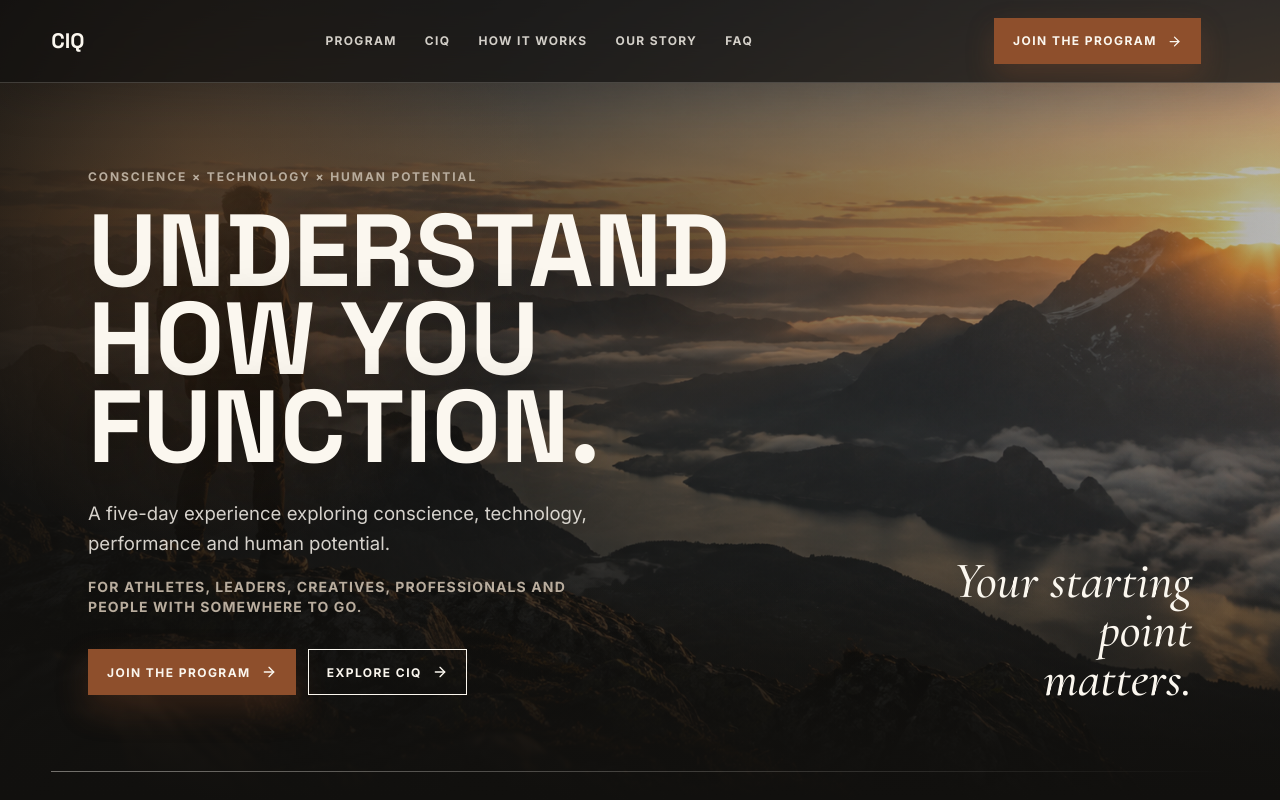
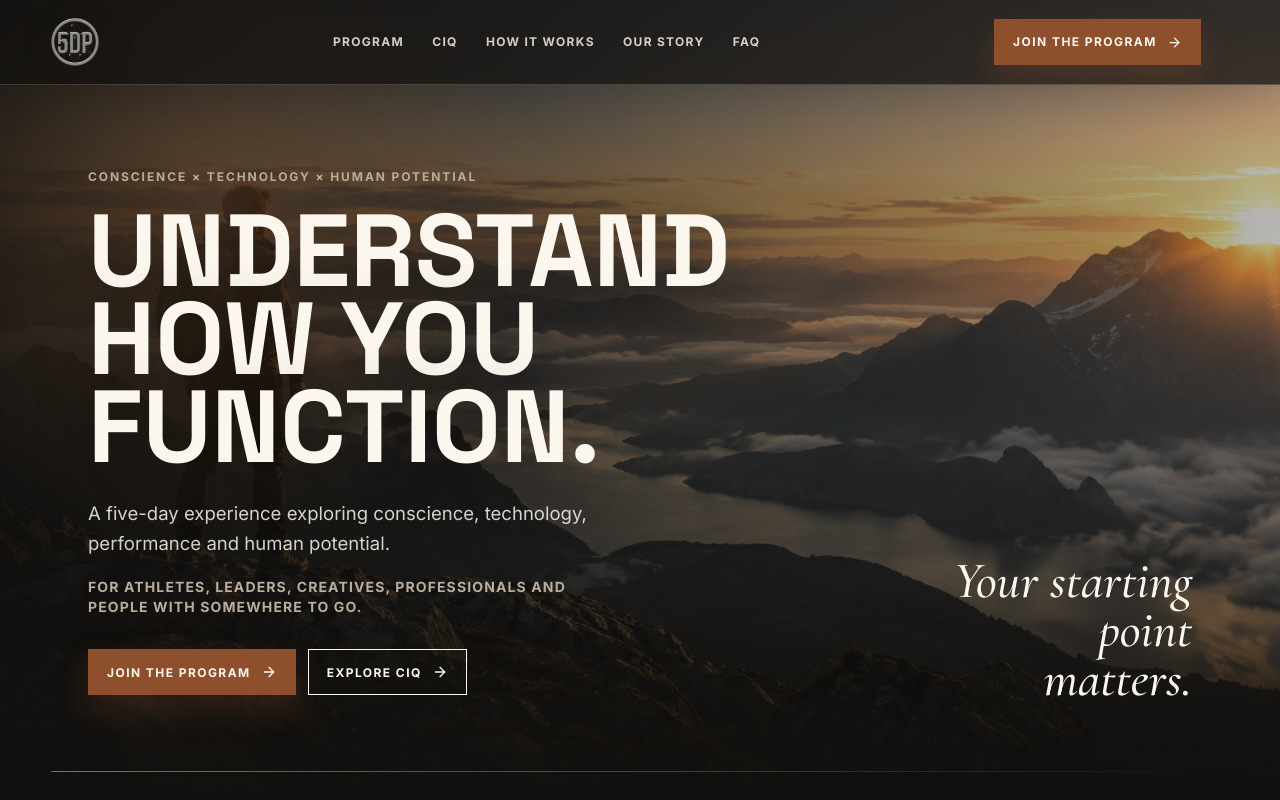
Before and after one commit to NipuniThakshila2000/5DP, a React (Vite) app: page / in a window 1280 px wide. Shown: the top 800 px of the page. Built offline with nearby package versions, Linux system fonts and the light colour scheme.

Commit message:
Add 5DP logo to site chrome

```diff
--- a/src/main.jsx
+++ b/src/main.jsx
@@ -11,6 +11,7 @@ import {
   Zap,
 } from 'lucide-react';
 import './styles.css';
+import logoImage from './assets/5dp-logo.png';
 import portraitImage from './assets/portrait-conscience.png';
 import ciqInsightImage from './assets/ciq-insight.png';
 
@@ -109,7 +110,9 @@ function Header() {
 
   return (
     <header className="site-header">
-      <a className="brand" href="#top" aria-label="CIQ home">CIQ</a>
+      <a className="brand" href="#top" aria-label="5DP home">
+        <img src={logoImage} alt="" />
+      </a>
       <nav className="desktop-nav" aria-label="Primary navigation">
         {navItems.map(([label, href]) => (
           <a key={label} href={href}>{label}</a>
@@ -443,7 +446,9 @@ function App() {
       </main>
       <footer className="footer">
         <div>
-          <a className="brand" href="#top">CIQ</a>
+          <a className="brand" href="#top" aria-label="5DP home">
+            <img src={logoImage} alt="" />
+          </a>
           <p>Conscience × Technology × Human Potential</p>
         </div>
         <nav aria-label="Footer navigation">
--- a/src/styles.css
+++ b/src/styles.css
@@ -66,10 +66,23 @@ img { display: block; width: 100%; height: 100%; object-fit: cover; }
 }
 
 .brand {
+  display: inline-flex;
+  align-items: center;
+  justify-content: center;
+  width: 48px;
+  height: 48px;
+  flex: 0 0 auto;
   font-family: "Space Grotesk", sans-serif;
   font-size: 21px;
   font-weight: 700;
   letter-spacing: 0;
+}
+
+.brand img {
+  width: 100%;
+  height: 100%;
+  object-fit: contain;
+  filter: drop-shadow(0 8px 18px rgba(0, 0, 0, 0.28));
 }
 
 .desktop-nav,
```
Also changed, not shown: src/assets/5dp-logo.png (added).
